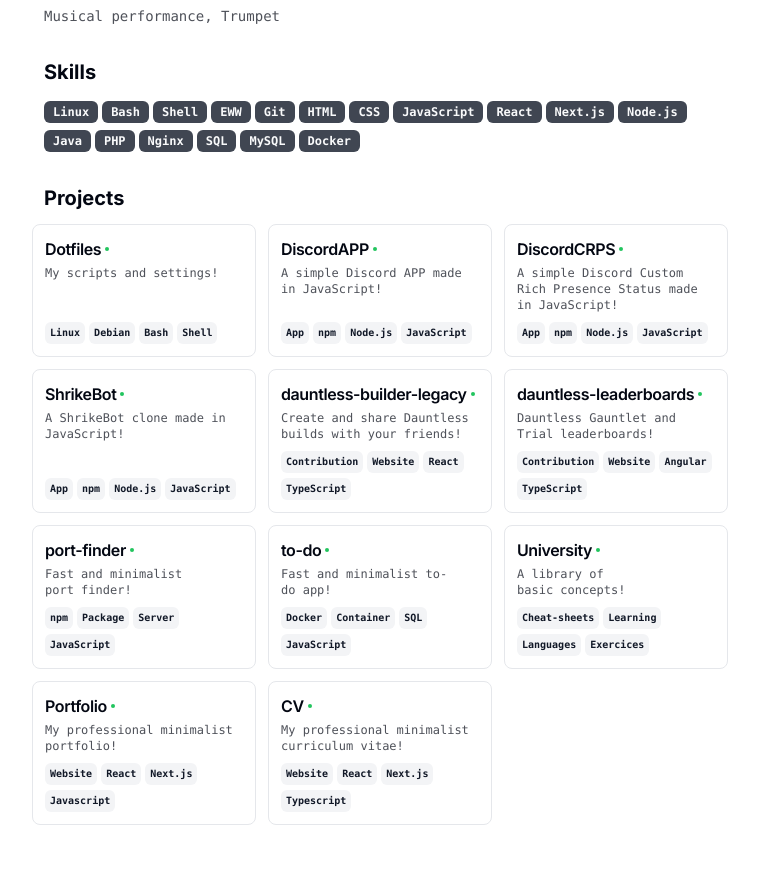
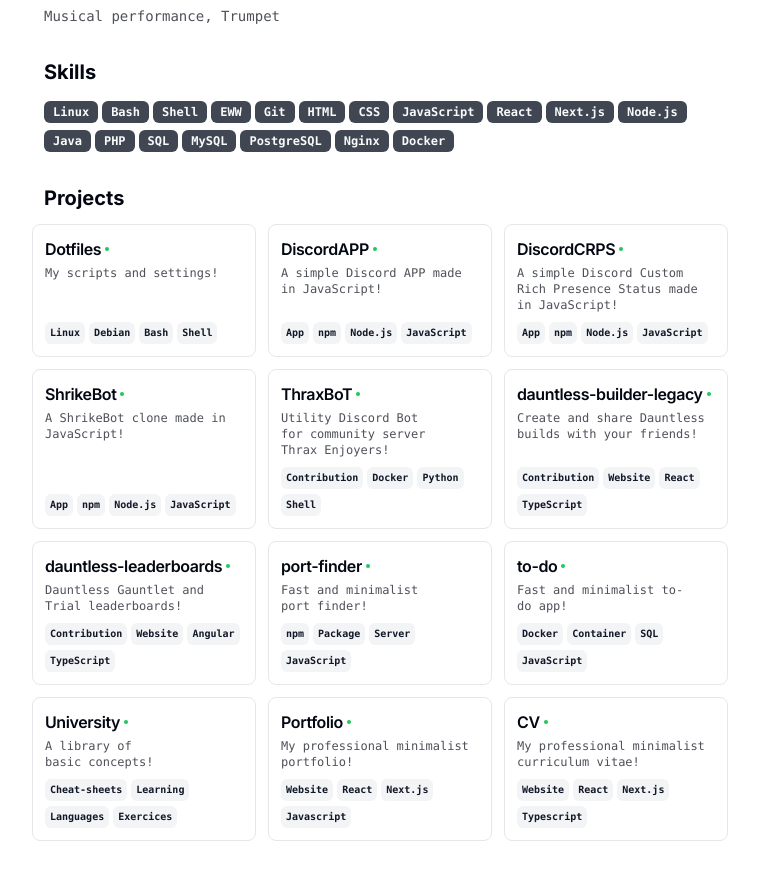
Before and after one commit to FJrodafo/CV, a Next.js app in the folder App/: page / in a window 1280 px wide. Shown: the part 860-1739 px from the top of the page, without its empty margins (260-1019 px from the left). Built offline with nearby package versions, Linux system fonts and the light colour scheme.

Commit message:
Update resume.tsx

```diff
--- a/App/src/data/resume.tsx
+++ b/App/src/data/resume.tsx
@@ -140,9 +140,10 @@
     "Node.js",
     "Java",
     "PHP",
-    "Nginx",
     "SQL",
     "MySQL",
+    "PostgreSQL",
+    "Nginx",
     "Docker",
   ],
   projects: [
@@ -180,6 +181,15 @@
       link: {
         label: "github.com",
         href: "https://github.com/FJrodafo/ShrikeBot",
+      },
+    },
+    {
+      title: "ThraxBoT",
+      techStack: ["Contribution", "Docker", "Python", "Shell"],
+      description: "Utility Discord Bot for community server Thrax Enjoyers!",
+      link: {
+        label: "github.com",
+        href: "https://github.com/Super-EvilTeam/ThraxBoT",
       },
     },
     {
```
